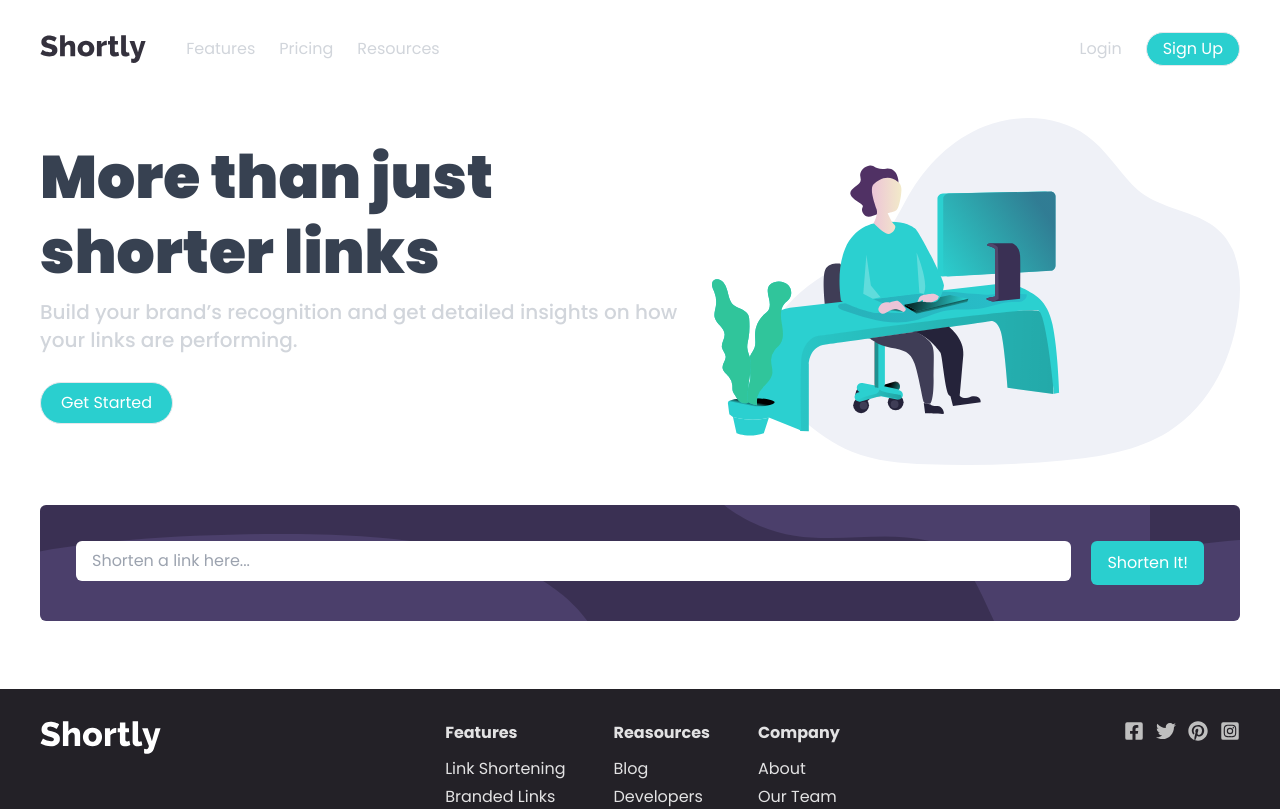
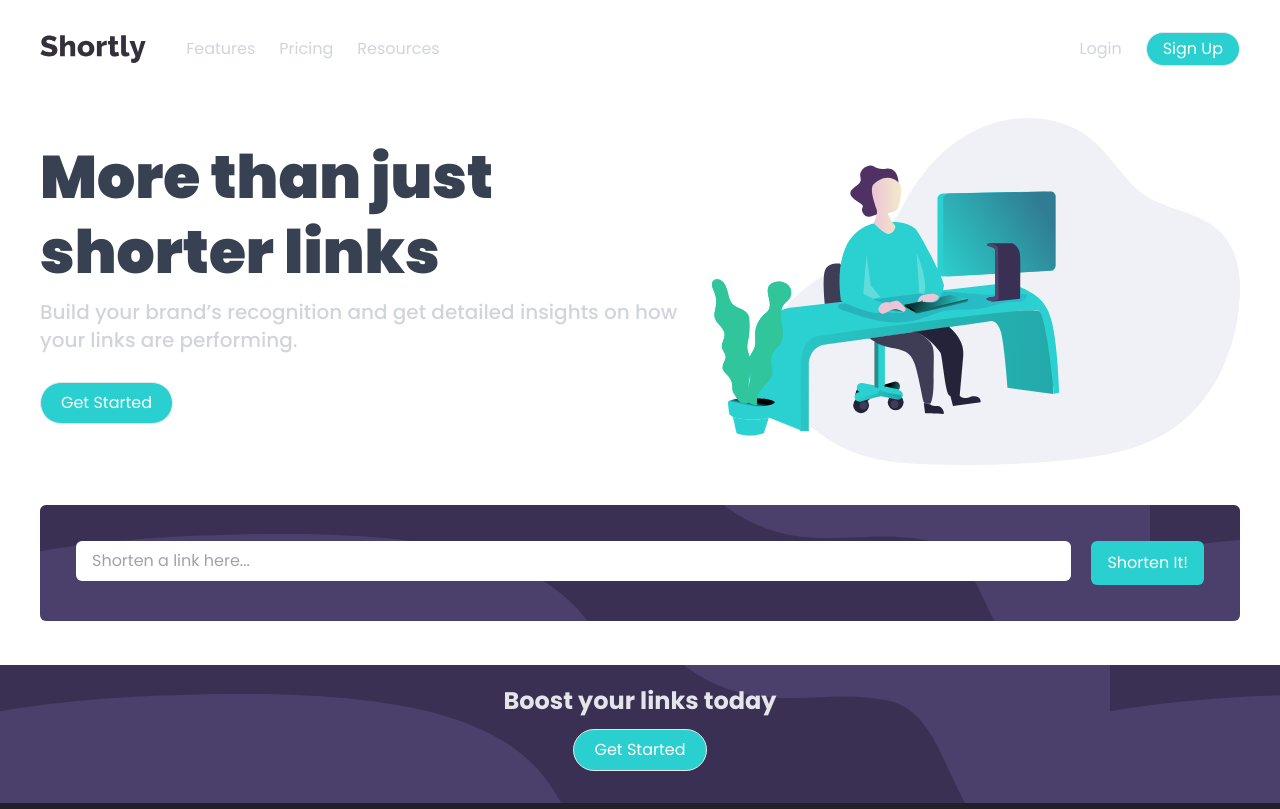
Before and after one commit to NwekeGoddy/Shortly, a React (Vite) app: page / in a window 1280 px wide. Shown: the top 809 px of the page. Built offline with nearby package versions, Linux system fonts and the light colour scheme.

Commit message:
boost section added
Signed-off-by: Nweke Chidi <nwekechidigodwin460@gmail.com>

```diff
--- a/src/components/Boost.jsx
+++ b/src/components/Boost.jsx
@@ -1,7 +1,13 @@
+import ShortenDesktop from "../assets/Icons/bg-shorten-desktop.svg";
+
 function Boost() {
     return (
-        <section>
-            <h1>Boost</h1>
+        <section   className=" py-5 bg-LightPurple flex flex-col justify-center items-center"
+        style={{ backgroundImage: `url(${ShortenDesktop})` }}>
+            <h1 className="text-lg font-bold md:text-2xl">Boost your links today</h1>
+            <button className="my-3 px-5 py-2 border rounded-full bg-Cyan hover:bg-cyan-500 text-white hover:text-cyan-100">
+            Get Started
+          </button>
         </section>
      );
 }
--- a/src/components/Footer.jsx
+++ b/src/components/Footer.jsx
@@ -8,6 +8,7 @@ import { FaInstagramSquare } from "react-icons/fa";
 
 function Footer() {
   return (
+    <div className="bg-DarkViolet" >
     <section className="px-6 py-8 sm:py-8 sm:px-10 2xl:max-w-7xl mx-auto 2xl:px-0 bg-DarkViolet flex flex-col justify-center items-center gap-8 sm:flex-row sm:items-start sm:justify-between">
 
       {/* Logo */}
@@ -20,26 +21,26 @@ function Footer() {
         <div>
           <h2 className="mb-3 font-bold">Features</h2>
           <ul>
-            <li className="hover:text-cyan-600 pb-1">Link Shortening</li>
-            <li className="hover:text-cyan-600 pb-1">Branded Links</li>
-            <li className="hover:text-cyan-600 pb-1">Analytics</li>
+            <li className="hover:text-cyan-600 pb-1 cursor-pointer">Link Shortening</li>
+            <li className="hover:text-cyan-600 pb-1 cursor-pointer">Branded Links</li>
+            <li className="hover:text-cyan-600 pb-1 cursor-pointer">Analytics</li>
           </ul>
         </div>
         <div >
           <h2 className="mb-3 font-bold">Reasources</h2>
           <ul>
-            <li className="hover:text-cyan-600 pb-1">Blog</li>
-            <li className="hover:text-cyan-600 pb-1">Developers</li>
-            <li className="hover:text-cyan-600 pb-1">Support</li>
+            <li className="hover:text-cyan-600 pb-1 cursor-pointer">Blog</li>
+            <li className="hover:text-cyan-600 pb-1 cursor-pointer">Developers</li>
+            <li className="hover:text-cyan-600 pb-1 cursor-pointer">Support</li>
           </ul>
         </div>
         <div>
           <h2 className="mb-3 font-bold">Company</h2>
           <ul>
-            <li className="hover:text-cyan-600 pb-1">About</li>
-            <li className="hover:text-cyan-600 pb-1">Our Team</li>
-            <li className="hover:text-cyan-600 pb-1">Careers</li>
-            <li className="hover:text-cyan-600 pb-1">Contact</li>
+            <li className="hover:text-cyan-600 pb-1 cursor-pointer">About</li>
+            <li className="hover:text-cyan-600 pb-1 cursor-pointer">Our Team</li>
+            <li className="hover:text-cyan-600 pb-1 cursor-pointer">Careers</li>
+            <li className="hover:text-cyan-600 pb-1 cursor-pointer">Contact</li>
           </ul>
         </div>
       </div>
@@ -76,6 +77,7 @@ function Footer() {
         </div>
       </div>
     </section>
+    </div>
   );
 }
 
```
